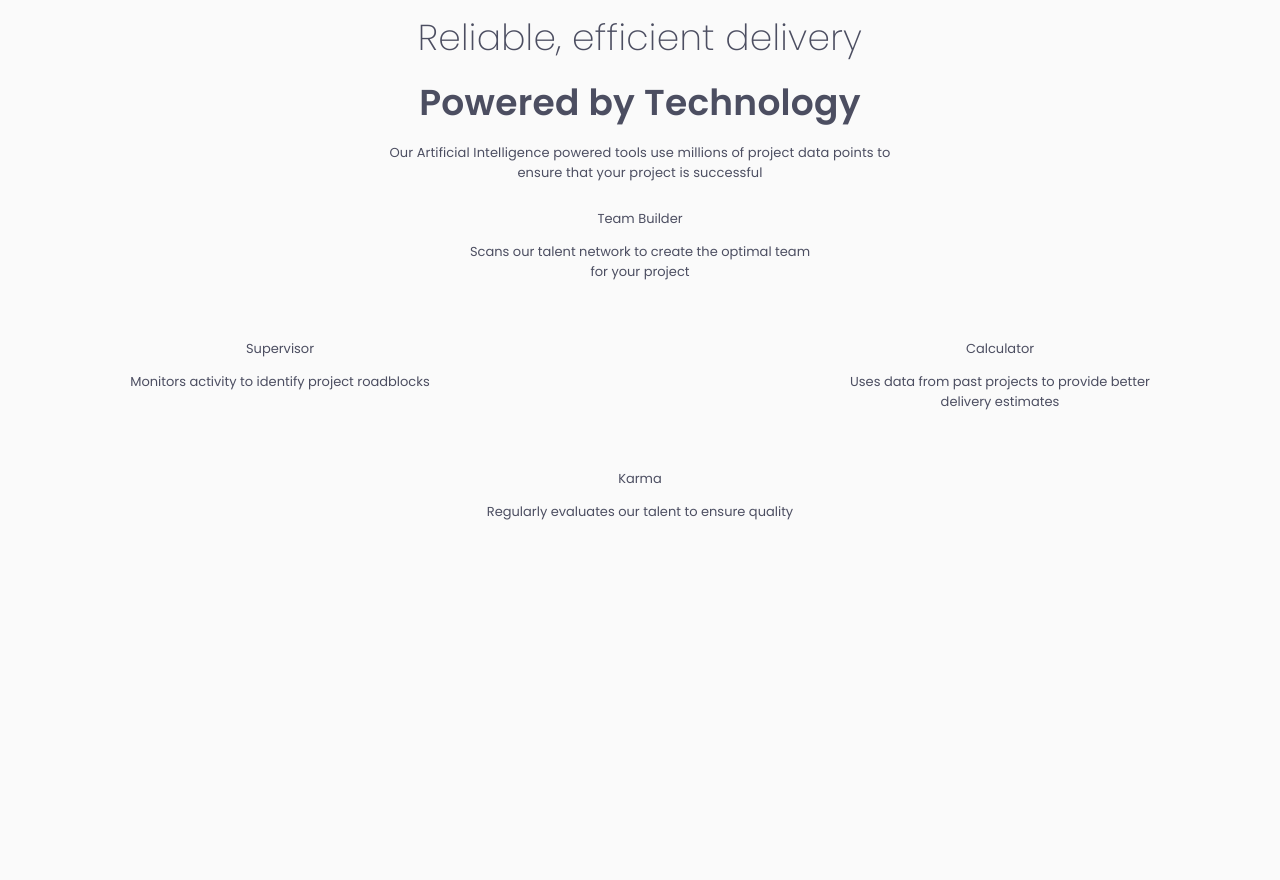
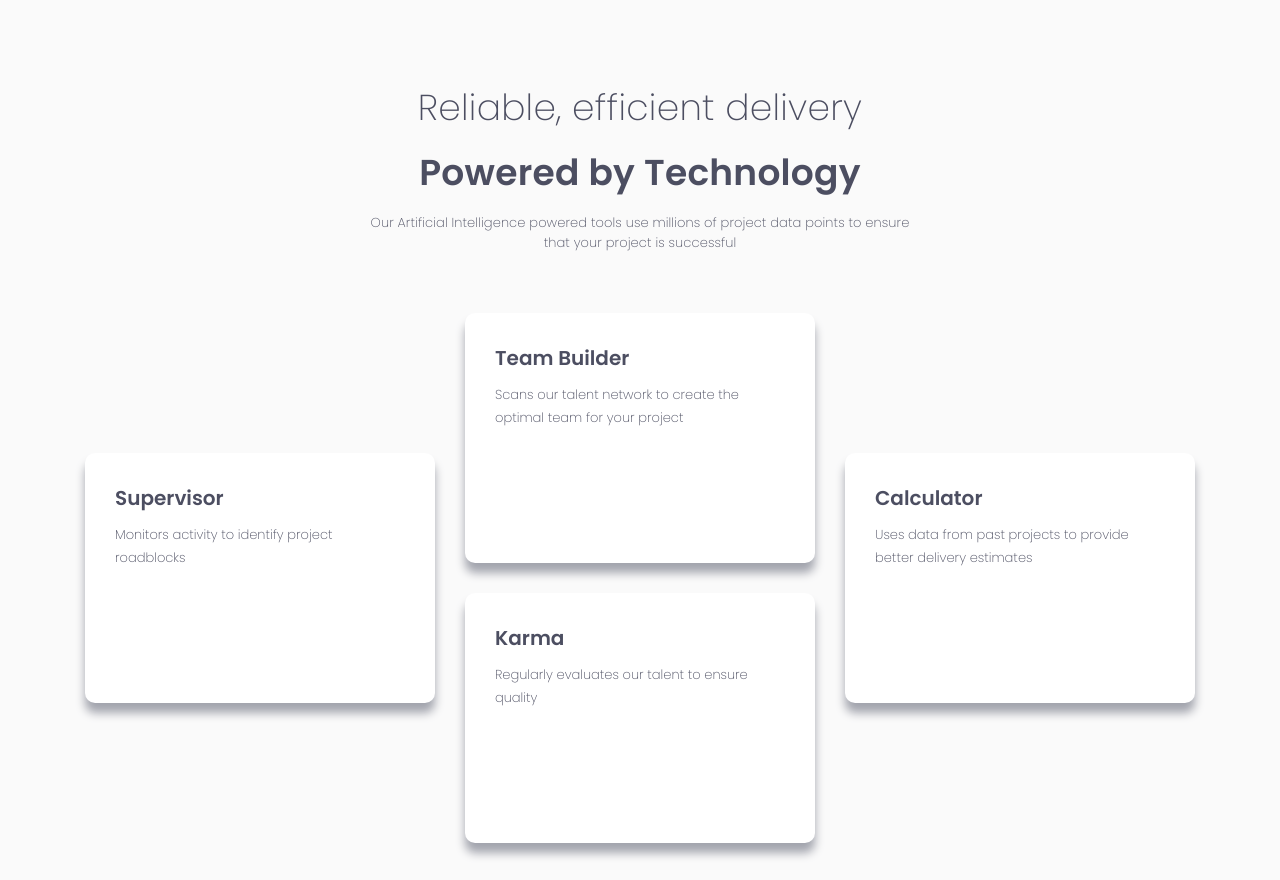
Before and after one commit to AnalystKAL/four-card-feature-section-master, a plain HTML site: page index.html in a window 1280 px wide. Before the commit the page ends 810 px from the top, so only its background shows below. Drawn offline with Linux system fonts and the light colour scheme.

Commit message:
Added styles for functions and its descriptions

```diff
--- a/css/style.css
+++ b/css/style.css
@@ -33,6 +33,10 @@ h1, h2{
     margin: 10px;
 }
 
+h1 {
+    margin-top: 80px;
+}
+
 h2 {
     font-weight: 600;
 }
@@ -49,6 +53,7 @@ p {
 }
 
 .slogan {
+    font-weight: 200;
     width: 540px;
     letter-spacing: 0.1px;
 }
@@ -56,6 +61,32 @@ p {
 .functions {
     width: 350px;
     height: 250px;
+    font-weight: 400;
+    font-size: 13px;
+    text-align: center;
+    display: flex;
+    flex-direction: column;
+    background-color: white;
+    box-shadow: 0 10px 10px var(--grayish-blue);
+    border-radius: 10px;
+}
+
+.function-title{
+    font-size: 20px;
+    font-weight: 600;
+    text-align: left;
+    margin-top: 30px;
+    margin-bottom: 10px;
+    margin-left: 30px;
+}
+
+.function-desc {
+    font-weight: 200;
+    text-align: left;
+    line-height: 23px;
+    margin-left: 30px;
+    margin-right: 30px;
+    margin-top: 0;
 }
 
 .supervisor {
@@ -76,7 +107,7 @@ p {
 
 .wrapper {
     display: grid;
-    grid-gap: 10px;
+    grid-gap: 30px;
     grid-template-columns: 350px 350px 350px;
     grid-template-areas:
     ".......... teambuilder .........."
@@ -85,4 +116,5 @@ p {
     ".......... karma .........."
     ;
     justify-content: center;
+    margin-top: 60px;
 }
```
